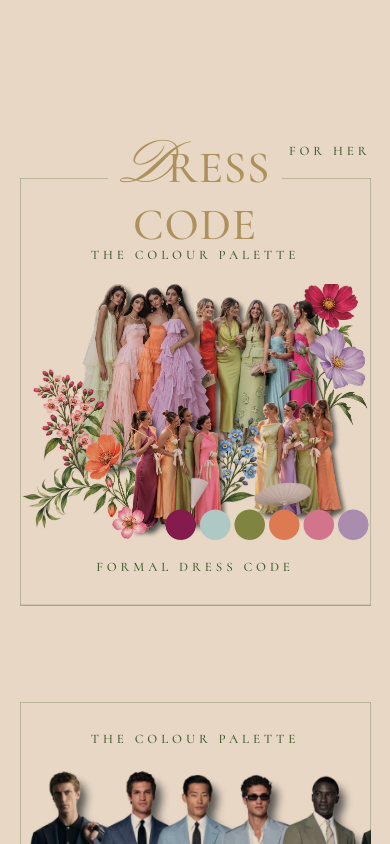
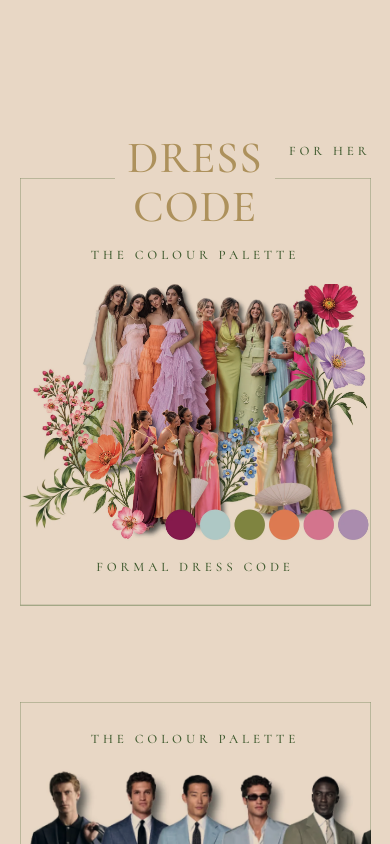
Before and after one commit to manuelmesav3l/invitacion-manuela-maciej, a React (Vite) app: page / in a window 390 px wide. Shown: the part 3480-4324 px from the top of the page. Built offline with nearby package versions, Linux system fonts and the light colour scheme; a web font is replaced by a local one.

Commit message:
feat(typography): use Belfast font for initial letters D and O in stacked titles

```diff
--- a/src/components/SectionTitle.tsx
+++ b/src/components/SectionTitle.tsx
@@ -32,14 +32,34 @@ export function SectionTitle({ initial, rest, size = 'md', color = 'text-gold',
 }
 
 /** Stacked variant used by "DRESS / CODE" (rest wraps under the initial line). */
-export function StackedTitle({ initial, first, second, color = 'text-gold' }: { initial: string; first: string; second: string; color?: string }) {
+export function StackedTitle({
+  initial,
+  first,
+  second,
+  color = 'text-gold',
+  initialFont = 'belfast',
+}: {
+  initial: string
+  first: string
+  second: string
+  color?: string
+  initialFont?: 'belfast' | 'script'
+}) {
   return (
     <h2 className={`font-belfast text-center leading-[0.86] ${color}`} aria-label={`${initial}${first} ${second}`}>
-      <span aria-hidden="true" className="inline-flex items-baseline justify-center">
-        <span className="font-script italic text-[clamp(50px,16vw,64px)] leading-none mr-[-0.03em] select-none">{initial}</span>
-        <span className="font-belfast text-[clamp(34px,11.5vw,46px)] font-normal tracking-[0.02em] leading-none">{first}</span>
+      {initialFont === 'script' ? (
+        <span aria-hidden="true" className="inline-flex items-baseline justify-center">
+          <span className="font-script italic text-[clamp(50px,16vw,64px)] leading-none mr-[-0.03em] select-none">{initial}</span>
+          <span className="font-belfast text-[clamp(34px,11.5vw,46px)] font-normal tracking-[0.02em] leading-none">{first}</span>
+        </span>
+      ) : (
+        <span aria-hidden="true" className="block font-belfast text-[clamp(34px,11.5vw,46px)] font-normal tracking-[0.02em] leading-none">
+          {initial}{first}
+        </span>
+      )}
+      <span aria-hidden="true" className="block font-belfast text-[clamp(34px,11.5vw,46px)] font-normal tracking-[0.02em] leading-none mt-1 sm:mt-1.5">
+        {second}
       </span>
-      <span aria-hidden="true" className="block font-belfast text-[clamp(34px,11.5vw,46px)] font-normal tracking-[0.02em] leading-none mt-1 sm:mt-1.5">{second}</span>
     </h2>
   )
 }
```
